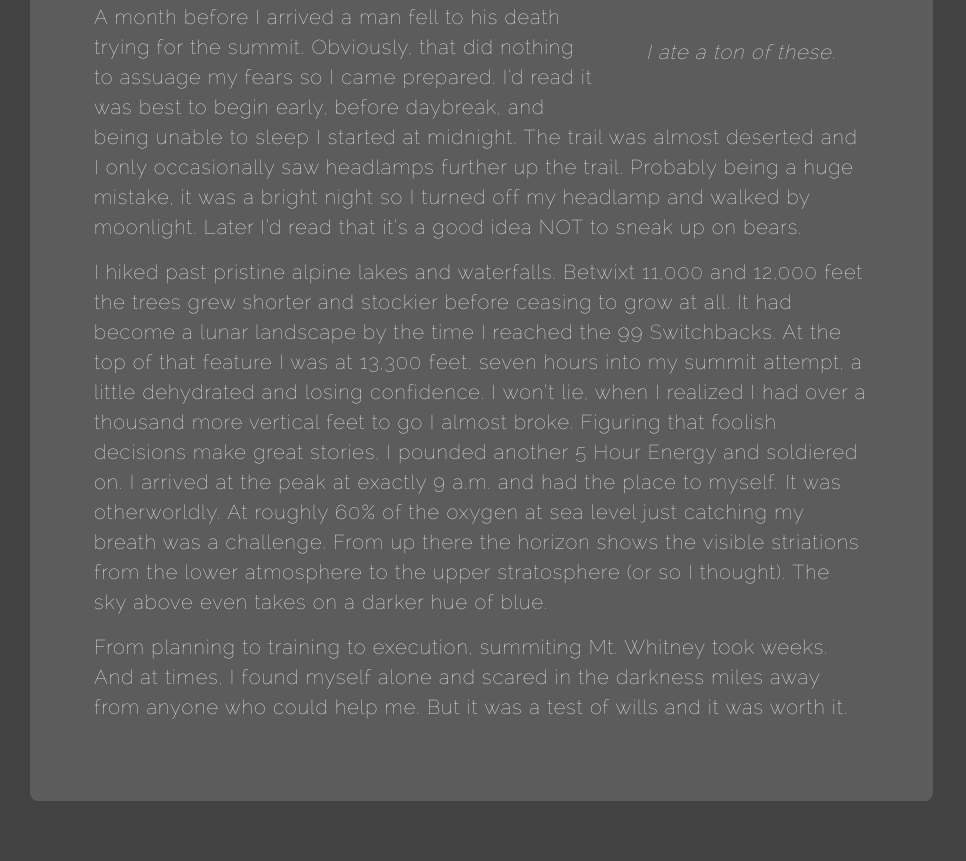
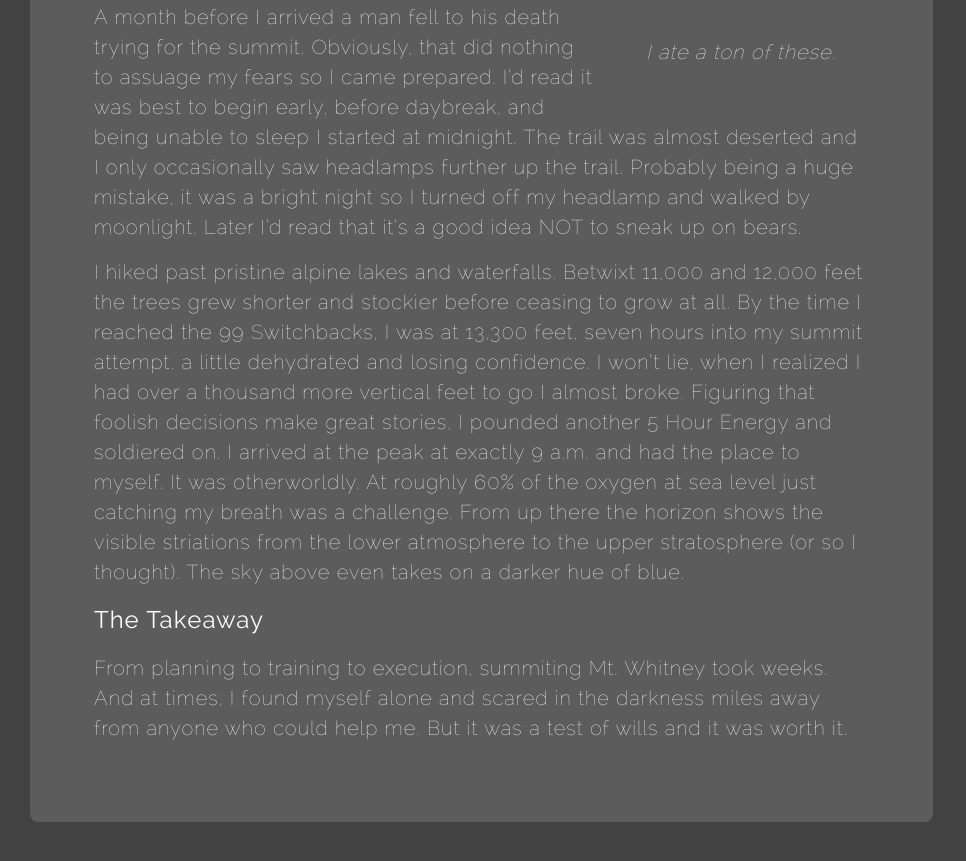
Before and after one commit to jefdewitt/jekyll_portfolio, a Jekyll site: the page built from _projects/2016-11-07-summiting-mt-whitney.markdown, in a window 1280 px wide and 900 px high, scrolled down 1555 px. Shown: the top 861 px of the window, without its empty margins (0-966 px from the left). Built offline with Jekyll 4.4.1, drawn with Linux system fonts in a browser that asks for light colours; nearby versions of some CDN libraries.

Commit message:
Update 2016-11-07-summiting-mt-whitney.markdown

```diff
--- a/_projects/2016-11-07-summiting-mt-whitney.markdown
+++ b/_projects/2016-11-07-summiting-mt-whitney.markdown
@@ -20,6 +20,8 @@ I arrived the evening before my ascent on September 10, 2014 with a full backpac
 
 A month before I arrived a man fell to his death trying for the summit. Obviously, that did nothing to assuage my fears so I came prepared. I'd read it was best to begin early, before daybreak, and being unable to sleep I started at midnight. The trail was almost deserted and I only occasionally saw headlamps further up the trail. Probably being a huge mistake, it was a bright night so I turned off my headlamp and walked by moonlight. Later I'd read that it's a good idea NOT to sneak up on bears.
 
-I hiked past pristine alpine lakes and waterfalls. Betwixt 11,000 and 12,000 feet the trees grew shorter and stockier before ceasing to grow at all. It had become a lunar landscape by the time I reached the 99 Switchbacks. At the top of that feature I was at 13,300 feet, seven hours into my summit attempt, a little dehydrated and losing confidence. I won't lie, when I realized I had over a thousand more vertical feet to go I almost broke. Figuring that foolish decisions make great stories, I pounded another 5 Hour Energy and soldiered on. I arrived at the peak at exactly 9 a.m. and had the place to myself. It was otherworldly. At roughly 60% of the oxygen at sea level just catching my breath was a challenge. From up there the horizon shows the visible striations from the lower atmosphere to the upper stratosphere (or so I thought). The sky above even takes on a darker hue of blue.
+I hiked past pristine alpine lakes and waterfalls. Betwixt 11,000 and 12,000 feet the trees grew shorter and stockier before ceasing to grow at all. By the time I reached the 99 Switchbacks, I was at 13,300 feet, seven hours into my summit attempt, a little dehydrated and losing confidence. I won't lie, when I realized I had over a thousand more vertical feet to go I almost broke. Figuring that foolish decisions make great stories, I pounded another 5 Hour Energy and soldiered on. I arrived at the peak at exactly 9 a.m. and had the place to myself. It was otherworldly. At roughly 60% of the oxygen at sea level just catching my breath was a challenge. From up there the horizon shows the visible striations from the lower atmosphere to the upper stratosphere (or so I thought). The sky above even takes on a darker hue of blue.
+
+## The Takeaway
 
 From planning to training to execution, summiting Mt. Whitney took weeks. And at times, I found myself alone and scared in the darkness miles away from anyone who could help me. But it was a test of wills and it was worth it.
```
